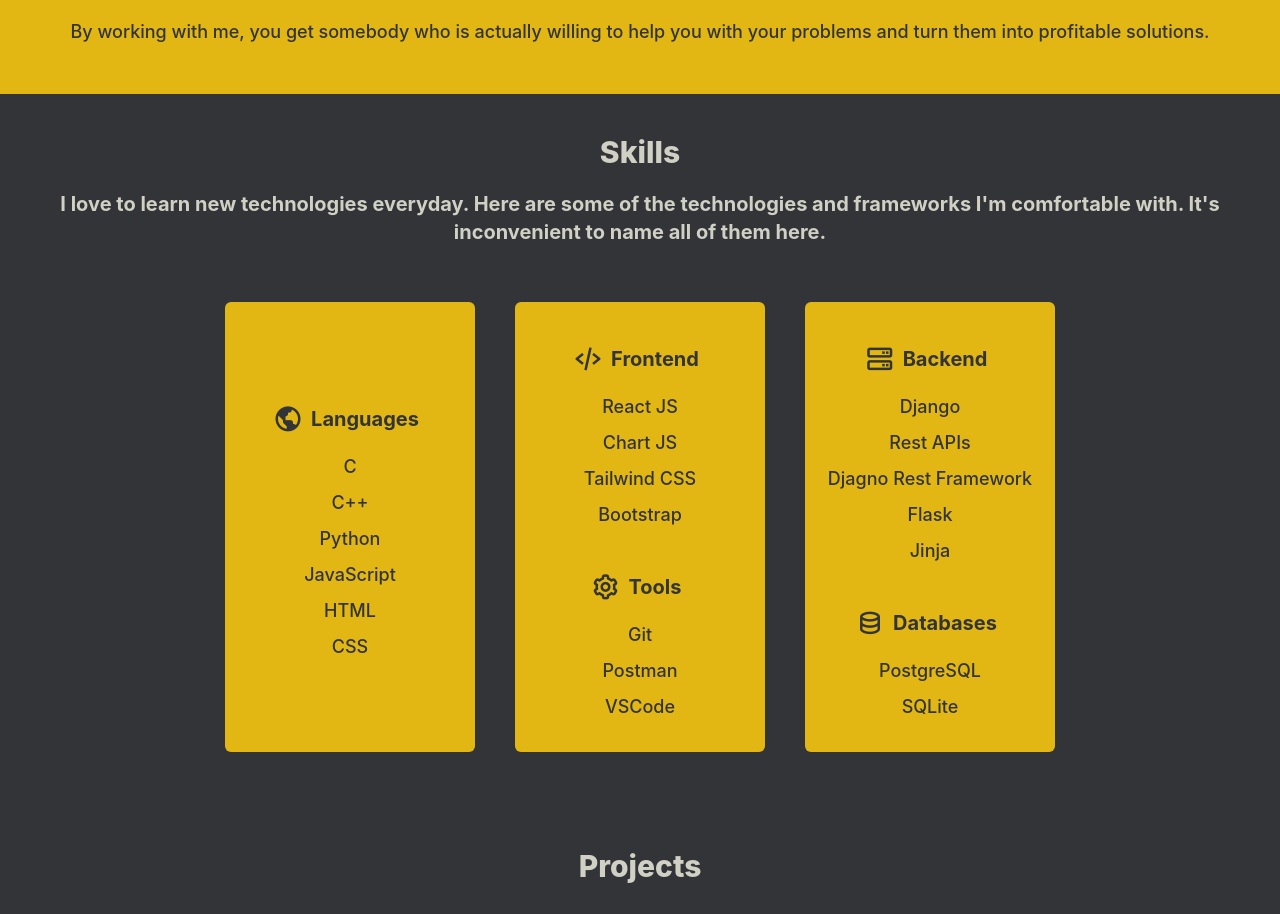
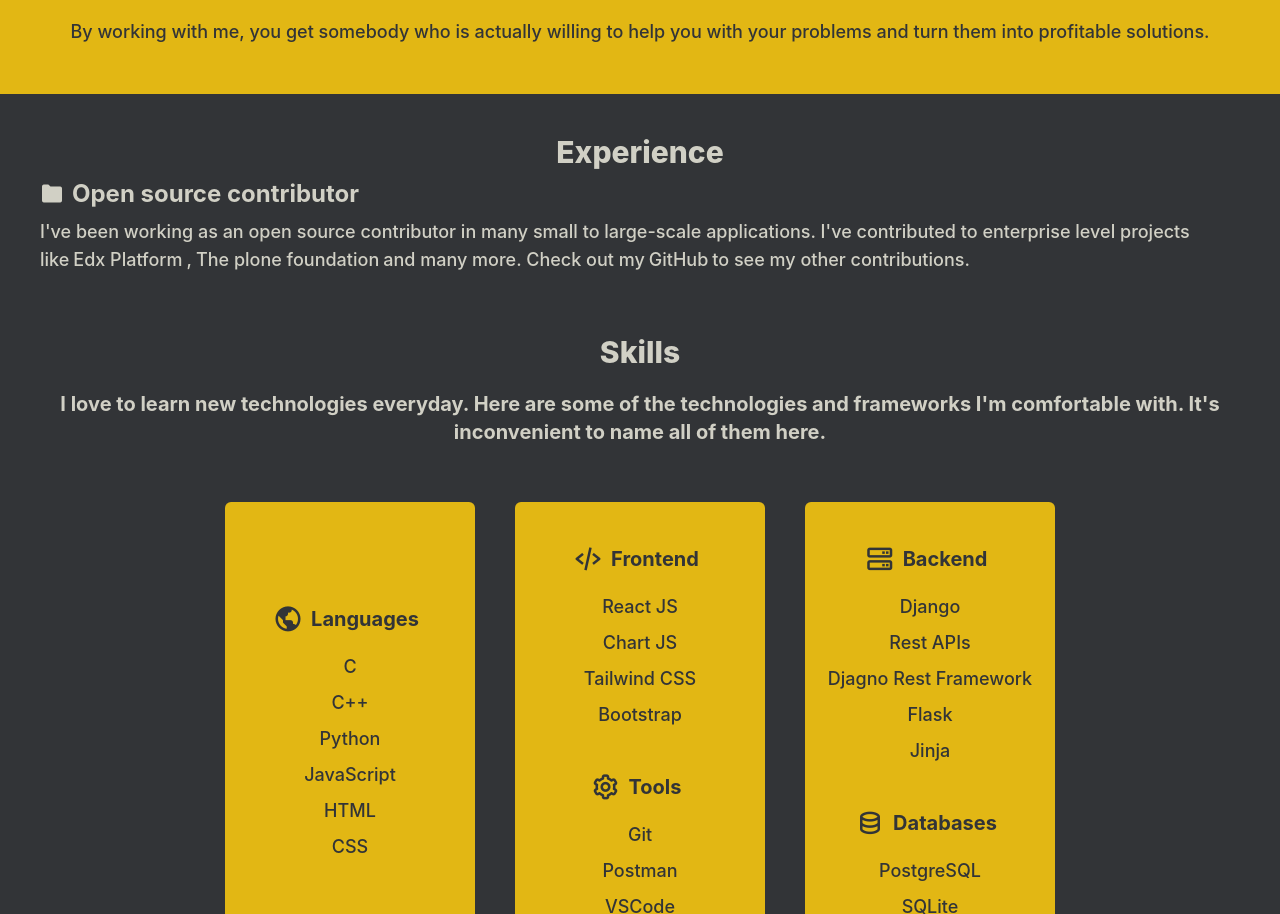
Before and after one commit to mehedikhan72/mehedikhan72.github.io, a React (Create React App) app: page / in a window 1280 px wide. Shown: the part 926-1840 px from the top of the page. Built offline with nearby package versions, Linux system fonts and the light colour scheme.

Commit message:
added experiences

```diff
--- a/src/App.js
+++ b/src/App.js
@@ -8,6 +8,7 @@
 import Contact from "./components/Contact";
 import Footer from "./components/Footer";
 import { useRef} from "react";
+import Experience from "./components/Experience";
 
 function App() {
   const about = useRef(null);
@@ -27,6 +28,7 @@
       <NavBar scrollToSection={scrollToSection} aboutRef={about} skillsRef={skills} projectsRef={projects} contactRef={contact} />
       <Hero />
       <About aboutRef={about} />
+      <Experience />
       <Skills skillsRef={skills} />
       <Projects projectsRef={projects} />
       <Contact contactRef={contact} />
--- /dev/null
+++ b/src/components/Experience.js
@@ -0,0 +1,46 @@
+import React from "react";
+
+export default function Experience() {
+  return (
+    <div className="m-5 p-5">
+      <p className="text-5 text-center">Experience</p>
+      <div className="flex justify-start items-center text-4">
+        <i class="bx bxs-folder"></i>
+        <p className="text-4 p-2">Open source contributor</p>
+      </div>
+
+      <p className="text-2">
+        I've been working as an open source contributor in many small to
+        large-scale applications. I've contributed to enterprise level projects
+        like
+        <a
+          className="hover:text-indigo-500 hover:underline px-1"
+          target="_blank"
+          rel="noopener noreferrer"
+          href="https://github.com/openedx/edx-platform"
+        >
+          Edx Platform
+        </a>
+        ,
+        <a
+          className="hover:text-indigo-500 hover:underline px-1"
+          target="_blank"
+          rel="noopener noreferrer"
+          href="https://github.com/plone"
+        >
+          The plone foundation
+        </a>
+        and many more. Check out my
+        <a
+          className="hover:text-indigo-500 hover:underline px-1"
+          target="_blank"
+          rel="noopener noreferrer"
+          href="https://github.com/mehedikhan72"
+        >
+          GitHub
+        </a>
+        to see my other contributions.
+      </p>
+    </div>
+  );
+}
```
Also changed, not shown: 1 other file (tests, documents, lock files or other folders).
